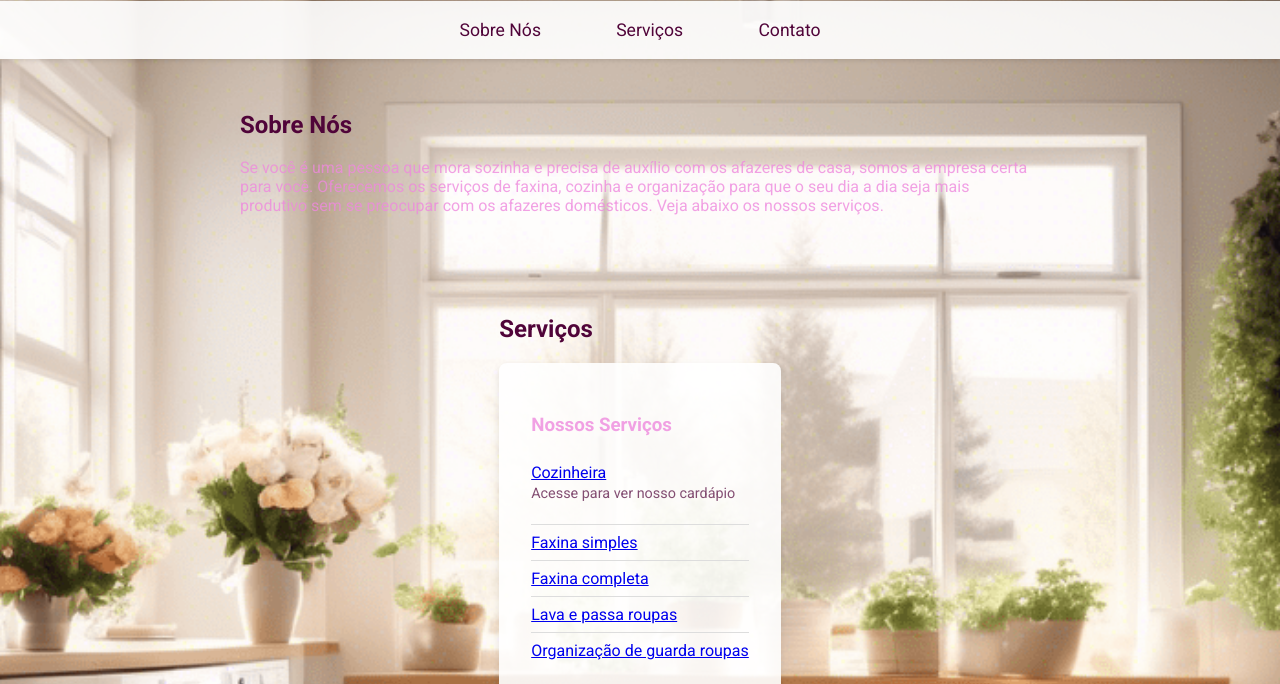
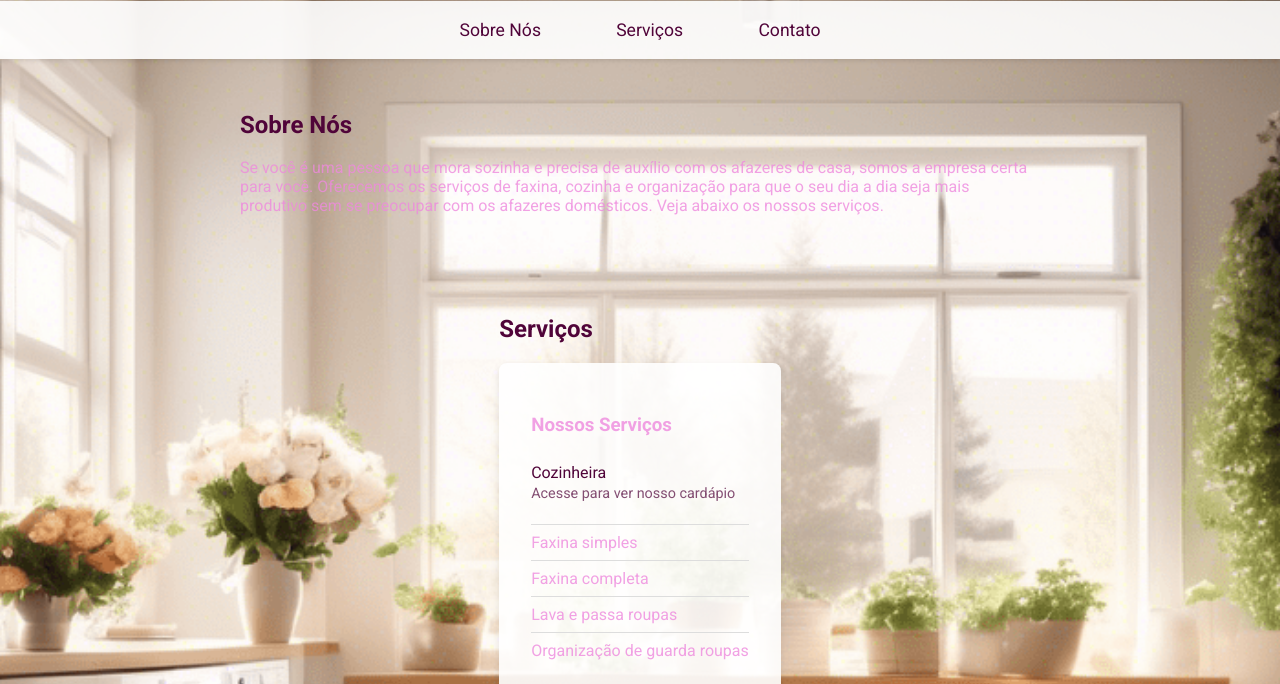
Before and after one commit to felipemgiusti/mamaedealuguel, a plain HTML site: page index.html in a window 1280 px wide. Shown: the part 116-800 px from the top of the page. Drawn offline with Linux system fonts and the light colour scheme.

Commit message:
Update index.html

```diff
--- a/index.html
+++ b/index.html
@@ -88,6 +88,13 @@
         .services li:last-child {
             border-bottom: none;
         }
+        .service-link {
+            color: rgba(80, 4, 57, 1); /* Cor do link */
+            text-decoration: none; /* Remove o sublinhado */
+        }
+        .service-link:hover {
+            text-decoration: underline; /* Adiciona sublinhado ao passar o mouse */
+        }
         .subtext {
             font-size: 0.9em; /* Tamanho da fonte do subtexto */
             color: rgba(80, 4, 57, 0.7); /* Cor do subtexto */
@@ -154,13 +161,13 @@
             <h3>Nossos Serviços</h3>
             <ul>
                 <li>
-                    <a href="cozinheira.html">Cozinheira</a>
+                    <a href="cozinheira.html" class="service-link">Cozinheira</a>
                     <p class="subtext">Acesse para ver nosso cardápio</p>
                 </li>
-                <li><a href="#">Faxina simples</a></li>
-                <li><a href="#">Faxina completa</a></li>
-                <li><a href="#">Lava e passa roupas</a></li>
-                <li><a href="#">Organização de guarda roupas</a></li>
+                <li>Faxina simples</li>
+                <li>Faxina completa</li>
+                <li>Lava e passa roupas</li>
+                <li>Organização de guarda roupas</li>
             </ul>
         </div>
     </section>
@@ -168,7 +175,7 @@
     <section id="contact">
         <h2>Contato</h2>
         <div class="contact">
-            Ou entre em contato pelo <a href="https://wa.me/551198890542" target="_blank">
+            Ou entre em contato pelo <a href="https://wa.me/5511953654681" target="_blank">
                 <img src="https://raw.githubusercontent.com/felipemgiusti/mamaedealuguel/main/whatsapp.jpg" alt="WhatsApp" style="width: 48px; height: 48px;"></a>.
 
             <p>
```
